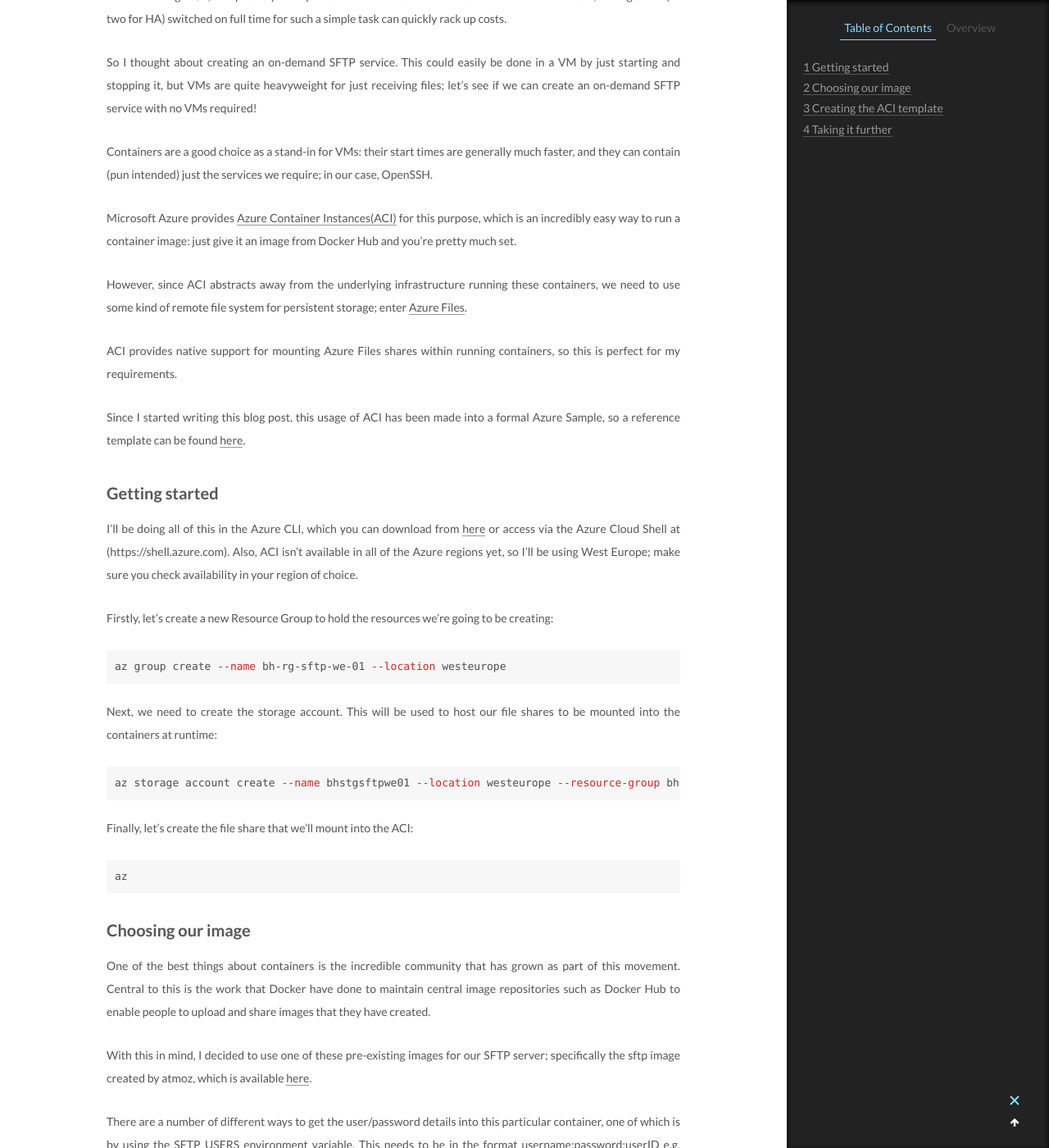
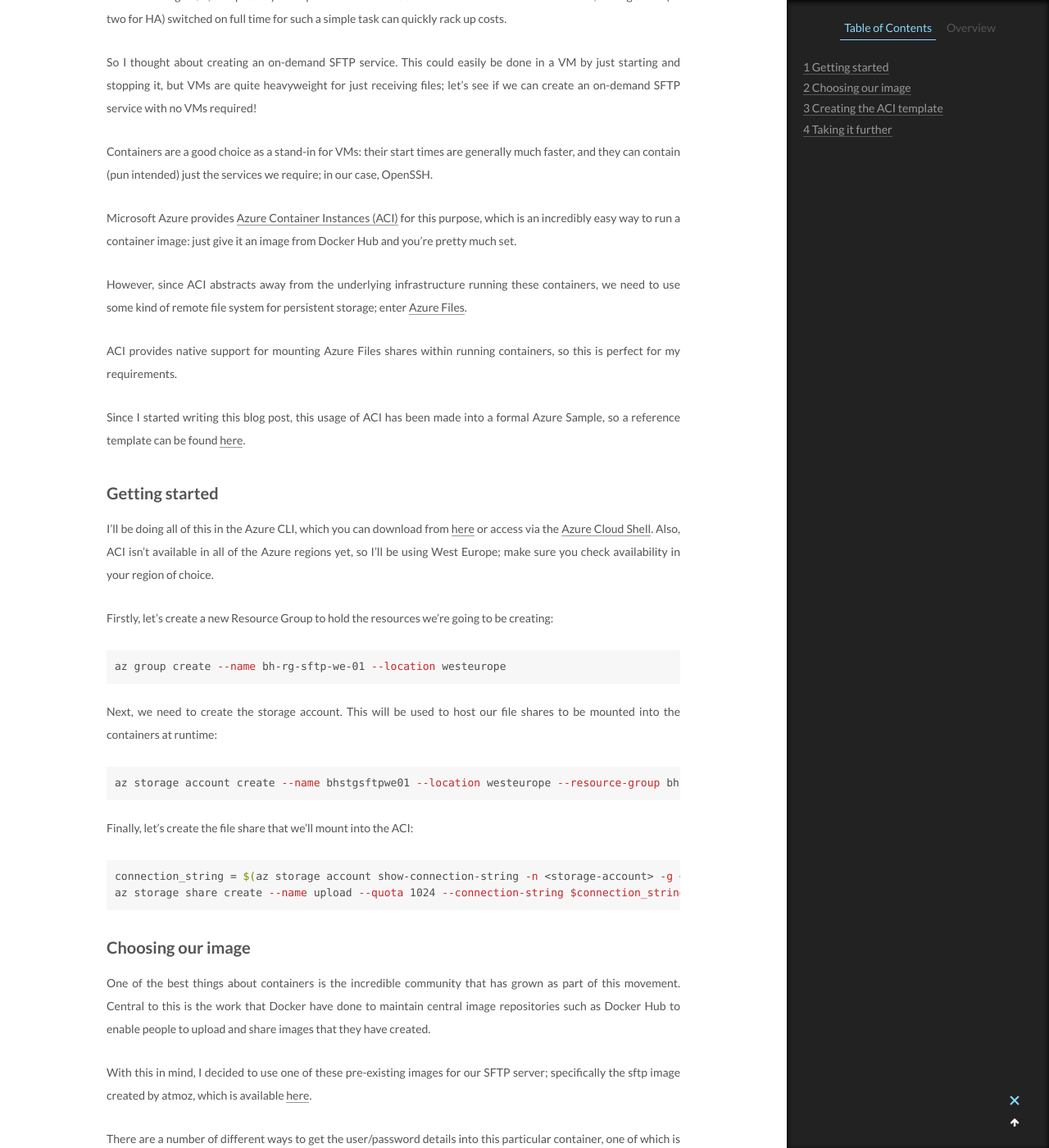
Before and after one commit to bhummerstone/bhummerstone.github.io, a Jekyll site: the page built from _posts/2019-04-11-on-demand-serverless-sftp.md, in a window 1280 px wide and 1400 px high, scrolled down 623 px. Shown: the whole window at 82% size. Built offline with Jekyll 4.4.1, drawn with Linux system fonts in a browser that asks for light colours; some of the changed text lies outside the part shown.

Commit message:
Missing link

````diff
--- a/_posts/2019-04-11-on-demand-serverless-sftp.md
+++ b/_posts/2019-04-11-on-demand-serverless-sftp.md
@@ -12,7 +12,7 @@ So I thought about creating an on-demand SFTP service. This could easily be done
 
 Containers are a good choice as a stand-in for VMs: their start times are generally much faster, and they can contain (pun intended) just the services we require; in our case, OpenSSH.
 
-Microsoft Azure provides [Azure Container Instances(ACI)](https://azure.microsoft.com/en-us/services/container-instances/) for this purpose, which is an incredibly easy way to run a container image: just give it an image from Docker Hub and you're pretty much set.
+Microsoft Azure provides [Azure Container Instances (ACI)](https://azure.microsoft.com/en-us/services/container-instances/) for this purpose, which is an incredibly easy way to run a container image: just give it an image from Docker Hub and you're pretty much set.
 
 However, since ACI abstracts away from the underlying infrastructure running these containers, we need to use some kind of remote file system for persistent storage; enter [Azure Files](https://azure.microsoft.com/en-gb/services/storage/files/).
 
@@ -22,7 +22,7 @@ Since I started writing this blog post, this usage of ACI has been made into a f
 
 ## Getting started
 
-I'll be doing all of this in the Azure CLI, which you can download from [here](https://docs.microsoft.com/en-us/cli/azure/install-azure-cli) or access via the Azure Cloud Shell at (https://shell.azure.com). Also, ACI isn't available in all of the Azure regions yet, so I'll be using West Europe; make sure you check availability in your region of choice.
+I'll be doing all of this in the Azure CLI, which you can download from [here](https://docs.microsoft.com/en-us/cli/azure/install-azure-cli) or access via the [Azure Cloud Shell](https://shell.azure.com). Also, ACI isn't available in all of the Azure regions yet, so I'll be using West Europe; make sure you check availability in your region of choice.
 
 Firstly, let's create a new Resource Group to hold the resources we're going to be creating:
 
@@ -39,7 +39,8 @@ az storage account create --name bhstgsftpwe01 --location westeurope --resource-
 Finally, let's create the file share that we'll mount into the ACI:
 
 ```bash
-az
+connection_string = $(az storage account show-connection-string -n <storage-account> -g <resource-group> --query 'connectionString' -o tsv)
+az storage share create --name upload --quota 1024 --connection-string $connection_string
 ```
 
 ## Choosing our image
````
Also changed, not shown: other parts of _posts/2019-04-11-on-demand-serverless-sftp.md (+2 -1 lines).
